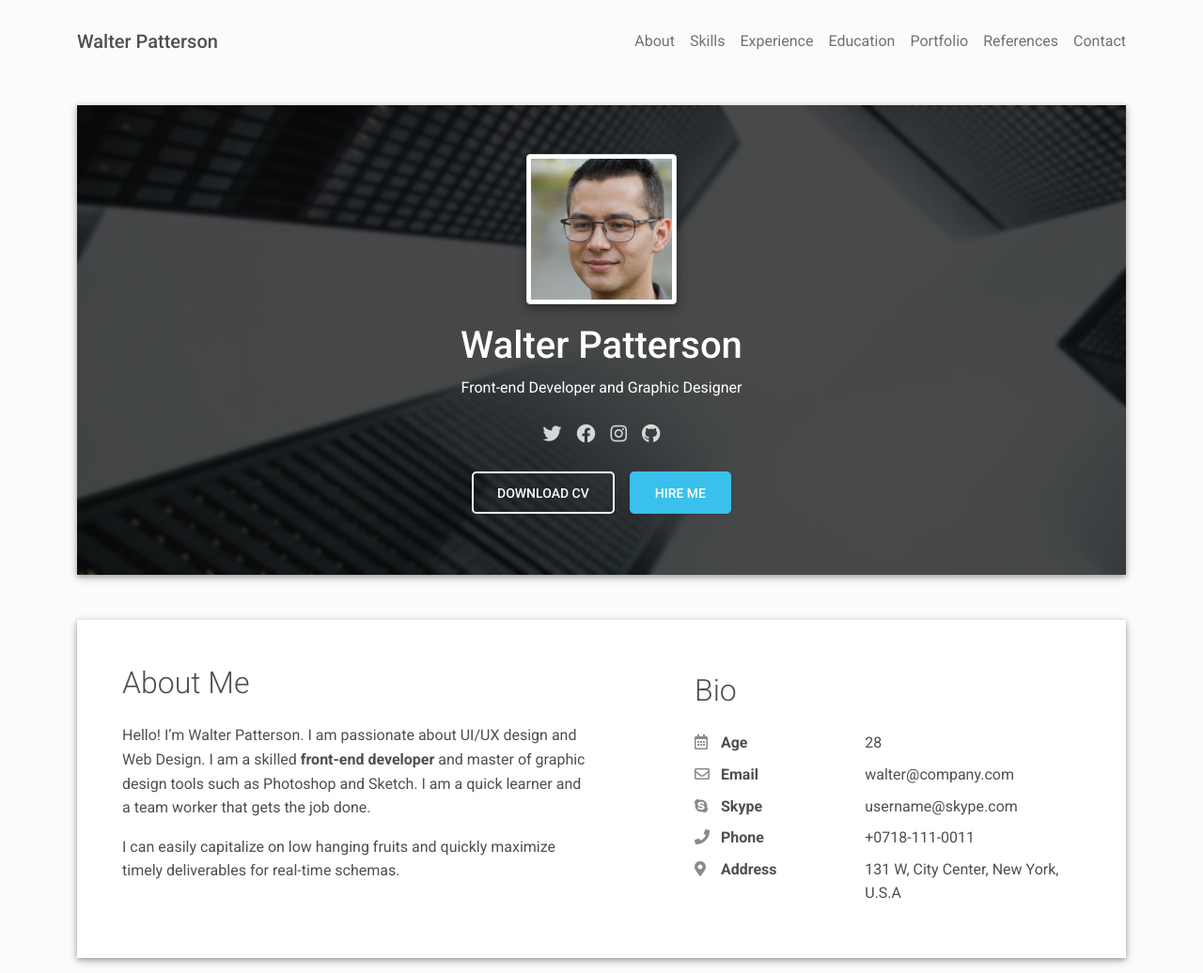
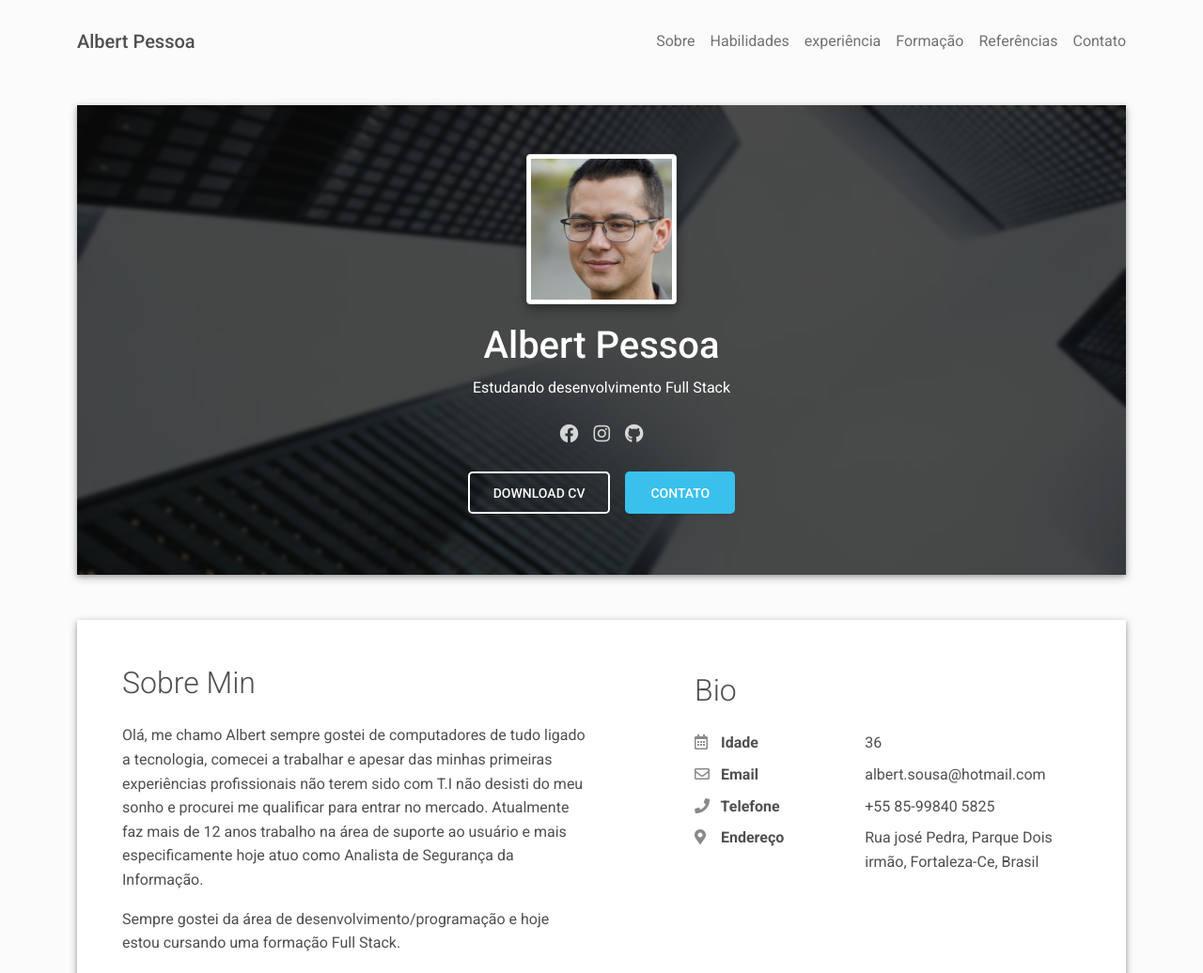
Before and after one commit to albertsousa54/albertsousa54.github.io, a plain HTML site: page index.html in a window 1280 px wide. Shown: the top 1036 px of the page at 94% size. Drawn offline with Linux system fonts and the light colour scheme.

Commit message:
Enviado primeiras alterações

```diff
--- a/index.html
+++ b/index.html
@@ -1,5 +1,5 @@
 <!DOCTYPE html>
-<html lang="en-US">
+<html lang="pt-BR">
   <head>
     <meta charset="UTF-8">
     <meta http-equiv="X-UA-Compatible" content="IE=edge">
@@ -28,23 +28,25 @@
     <header class="d-print-none">
       <div class="container text-center text-lg-left">
         <div class="pt-4 clearfix">
-          <h1 class="site-title mb-0">Walter Patterson</h1>
+          <h1 class="site-title mb-0">Albert Pessoa</h1>
           <div class="site-nav">
             <nav role="navigation">
               <ul class="nav justify-content-center">
-                <li class="nav-item"><a class="nav-link" href="#about" title="About"><span class="menu-title">About</span></a>
+                <li class="nav-item"><a class="nav-link" href="#about" title="About"><span class="menu-title">Sobre</span></a>
                 </li>
-                <li class="nav-item"><a class="nav-link" href="#skills" title="Skills"><span class="menu-title">Skills</span></a>
+                <li class="nav-item"><a class="nav-link" href="#skills" title="Skills"><span class="menu-title">Habilidades</span></a>
                 </li>
-                <li class="nav-item"><a class="nav-link" href="#experience" title="Experience"><span class="menu-title">Experience</span></a>
+                <li class="nav-item"><a class="nav-link" href="#experience" title="Experience"><span class="menu-title">experiência</span></a>
                 </li>
-                <li class="nav-item"><a class="nav-link" href="#education" title="Education"><span class="menu-title">Education</span></a>
+                <li class="nav-item"><a class="nav-link" href="#education" title="Education"><span class="menu-title">Formação</span></a>
                 </li>
-                <li class="nav-item"><a class="nav-link" href="#portfolio" title="Portfolio"><span class="menu-title">Portfolio</span></a>
+                <!--
+                  <li class="nav-item"><a class="nav-link" href="#portfolio" title="Portfolio"><span class="menu-title">Portfolio</span></a>
                 </li>
-                <li class="nav-item"><a class="nav-link" href="#references" title="References"><span class="menu-title">References</span></a>
+                -->
+                <li class="nav-item"><a class="nav-link" href="#references" title="References"><span class="menu-title">Referências</span></a>
                 </li>
-                <li class="nav-item"><a class="nav-link" href="#contact" title="Contact"><span class="menu-title">Contact</span></a>
+                <li class="nav-item"><a class="nav-link" href="#contact" title="Contact"><span class="menu-title">Contato</span></a>
                 </li>
               </ul>
             </nav>
@@ -63,24 +65,26 @@
             <div class="avatar p-1"><img class="img-thumbnail shadow-2-strong" src="images/avatar.jpg" width="160" height="160"/></div>
             <div class="header-bio mt-3">
               <div data-aos="zoom-in" data-aos-delay="0">
-                <h2 class="h1">Walter Patterson</h2>
-                <p>Front-end Developer and Graphic Designer</p>
+                <h2 class="h1">Albert Pessoa</h2>
+                <p>Estudando desenvolvimento Full Stack</p>
               </div>
               <div class="header-social mb-3 d-print-none" data-aos="zoom-in" data-aos-delay="200">
                 <nav role="navigation">
                   <ul class="nav justify-content-center">
-                    <li class="nav-item"><a class="nav-link" href="https://twitter.com/templateflip" title="Twitter"><i class="fab fa-twitter"></i><span class="menu-title sr-only">Twitter</span></a>
+                    <li class="nav-item"><a class="nav-link" href="https://www.facebook.com/albert.sousa.54/" title="Facebook"><i class="fab fa-facebook"></i><span class="menu-title sr-only">Facebook</span></a>
                     </li>
-                    <li class="nav-item"><a class="nav-link" href="https://www.facebook.com/templateflip" title="Facebook"><i class="fab fa-facebook"></i><span class="menu-title sr-only">Facebook</span></a>
+                    <li class="nav-item"><a class="nav-link" href="https://www.instagram.com/albert.sousa.54/" title="Instagram"><i class="fab fa-instagram"></i><span class="menu-title sr-only">Instagram</span></a>
                     </li>
-                    <li class="nav-item"><a class="nav-link" href="https://www.instagram.com/templateflip" title="Instagram"><i class="fab fa-instagram"></i><span class="menu-title sr-only">Instagram</span></a>
+                    <!--
+                      <li class="nav-item"><a class="nav-link" href="https://twitter.com/templateflip" title="Twitter"><i class="fab fa-twitter"></i><span class="menu-title sr-only">Twitter</span></a>
                     </li>
-                    <li class="nav-item"><a class="nav-link" href="https://github.com/templateflip" title="Github"><i class="fab fa-github"></i><span class="menu-title sr-only">Github</span></a>
+                    -->
+                    <li class="nav-item"><a class="nav-link" href="https://github.com/albertsousa54/albertsousa54.github.io" title="Github"><i class="fab fa-github"></i><span class="menu-title sr-only">Github</span></a>
                     </li>
                   </ul>
                 </nav>
               </div>
-              <div class="d-print-none"><a class="btn btn-outline-light btn-lg shadow-sm mt-1 me-3" href="material-resume.pdf" data-aos="fade-right" data-aos-delay="700">Download CV</a><a class="btn btn-info btn-lg shadow-sm mt-1" href="#contact" data-aos="fade-left" data-aos-delay="700">Hire Me</a></div>
+              <div class="d-print-none"><a class="btn btn-outline-light btn-lg shadow-sm mt-1 me-3" href="material-resume.pdf" data-aos="fade-right" data-aos-delay="700">Download CV</a><a class="btn btn-info btn-lg shadow-sm mt-1" href="#contact" data-aos="fade-left" data-aos-delay="700">Contato</a></div>
             </div>
           </div>
         </div>
@@ -91,49 +95,52 @@
     <div class="about-section">
       <div class="row">
         <div class="col-md-6">
-          <h2 class="h2 fw-light mb-4">About Me</h2>
-          <p>Hello! I’m Walter Patterson. I am passionate about UI/UX design and Web Design. I am a skilled <strong>front-end developer</strong> and master of graphic design tools such as Photoshop and Sketch. I am a quick learner and a team worker that gets the job done.</p>
-          <p>I can easily capitalize on low hanging fruits and quickly maximize timely deliverables for real-time schemas.</p>
+          <h2 class="h2 fw-light mb-4">Sobre Min</h2>
+          <p>Olá, me chamo Albert sempre gostei de computadores de tudo ligado a tecnologia, comecei a trabalhar e apesar das minhas primeiras experiências profissionais não terem sido com T.I não desisti do meu sonho e procurei me qualificar para entrar no mercado. Atualmente faz mais de 12 anos trabalho na área de suporte ao usuário e mais especificamente hoje atuo como Analista de Segurança da Informação. </p>
+          <p>Sempre gostei da área de desenvolvimento/programação e hoje estou cursando uma formação Full Stack.</p>
         </div>
         <div class="col-md-5 offset-lg-1">
           <div class="row mt-2">
             <h2 class="h2 fw-light mb-4">Bio</h2>
             <div class="col-sm-5">
-              <div class="pb-2 fw-bolder"><i class="far fa-calendar-alt pe-2 text-muted" style="width:24px;opacity:0.85;"></i> Age</div>
+              <div class="pb-2 fw-bolder"><i class="far fa-calendar-alt pe-2 text-muted" style="width:24px;opacity:0.85;"></i> Idade</div>
             </div>
             <div class="col-sm-7">
-              <div class="pb-2">28</div>
+              <div class="pb-2">36</div>
             </div>
             <div class="col-sm-5">
               <div class="pb-2 fw-bolder"><i class="far fa-envelope pe-2 text-muted" style="width:24px;opacity:0.85;"></i> Email</div>
             </div>
             <div class="col-sm-7">
-              <div class="pb-2">walter@company.com</div>
+              <div class="pb-2">albert.sousa@hotmail.com</div>
             </div>
-            <div class="col-sm-5">
+            <!--
+              <div class="col-sm-5">
               <div class="pb-2 fw-bolder"><i class="fab fa-skype pe-2 text-muted" style="width:24px;opacity:0.85;"></i> Skype</div>
             </div>
             <div class="col-sm-7">
               <div class="pb-2">username@skype.com</div>
             </div>
+            -->
             <div class="col-sm-5">
-              <div class="pb-2 fw-bolder"><i class="fas fa-phone pe-2 text-muted" style="width:24px;opacity:0.85;"></i> Phone</div>
+              <div class="pb-2 fw-bolder"><i class="fas fa-phone pe-2 text-muted" style="width:24px;opacity:0.85;"></i> Telefone</div>
             </div>
             <div class="col-sm-7">
-              <div class="pb-2">+0718-111-0011</div>
+              <div class="pb-2">+55 85-99840 5825</div>
             </div>
             <div class="col-sm-5">
-              <div class="pb-2 fw-bolder"><i class="fas fa-map-marker-alt pe-2 text-muted" style="width:24px;opacity:0.85;"></i> Address</div>
+              <div class="pb-2 fw-bolder"><i class="fas fa-map-marker-alt pe-2 text-muted" style="width:24px;opacity:0.85;"></i> Endereço</div>
             </div>
             <div class="col-sm-7">
-              <div class="pb-2">131 W, City Center, New York, U.S.A</div>
+              <div class="pb-2">Rua josé Pedra, Parque Dois irmão, Fortaleza-Ce, Brasil</div>
             </div>
           </div>
         </div>
       </div>
     </div>
   </div>
-  <div class="shadow-1-strong bg-white my-5 p-5" id="skills">
+  <!--
+    <div class="shadow-1-strong bg-white my-5 p-5" id="skills">
     <div class="skills-section">
       <h2 class="h2 fw-light mb-4">Professional Skills</h2>
       <div class="row">
@@ -184,17 +191,19 @@
       </div>
     </div>
   </div>
+  -->
+
   <div class="shadow-1-strong bg-white my-5 p-5" id="experience">
     <div class="work-experience-section">
-      <h2 class="h2 fw-light mb-4">Work Experience</h2>
+      <h2 class="h2 fw-light mb-4">Experências</h2>
       <div class="timeline">
         <div class="timeline-card timeline-card-info" data-aos="fade-in" data-aos-delay="0">
           <div class="timeline-head px-4 pt-3">
-            <div class="h5">Frontend Developer <span class="text-muted h6">at Creative Agency</span></div>
+            <div class="h5">Analista De Segurança da Informação <span class="text-muted h6">e Estudando desenvolvimento Full Stack</span></div>
           </div>
           <div class="timeline-body px-4 pb-4">
-            <div class="text-muted text-small mb-3">May, 2015 - Present</div>
-            <div>Leverage agile frameworks to provide a robust synopsis for high level overviews. Iterative approaches to corporate strategy foster collaborative thinking to further the overall value proposition.</div>
+            <div class="text-muted text-small mb-3">Agosto, 2019 -até o momento.</div>
+            <div>Atuando para manter o ambiente livre de invasores. Desenvolvendo habilidades de dev como HTML, CSS, GIT GITHUB.</div>
           </div>
         </div>
         <div class="timeline-card timeline-card-info" data-aos="fade-in" data-aos-delay="200">
```
